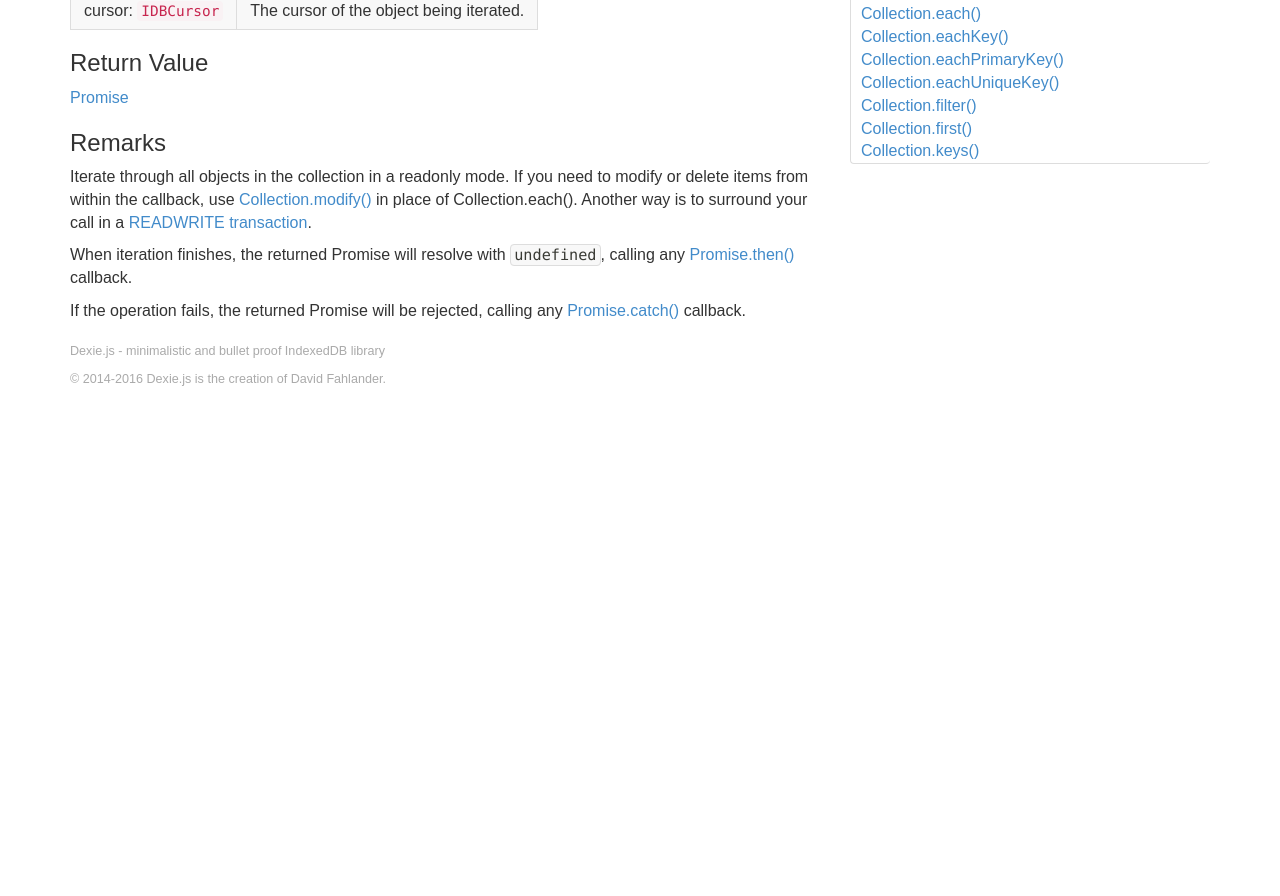
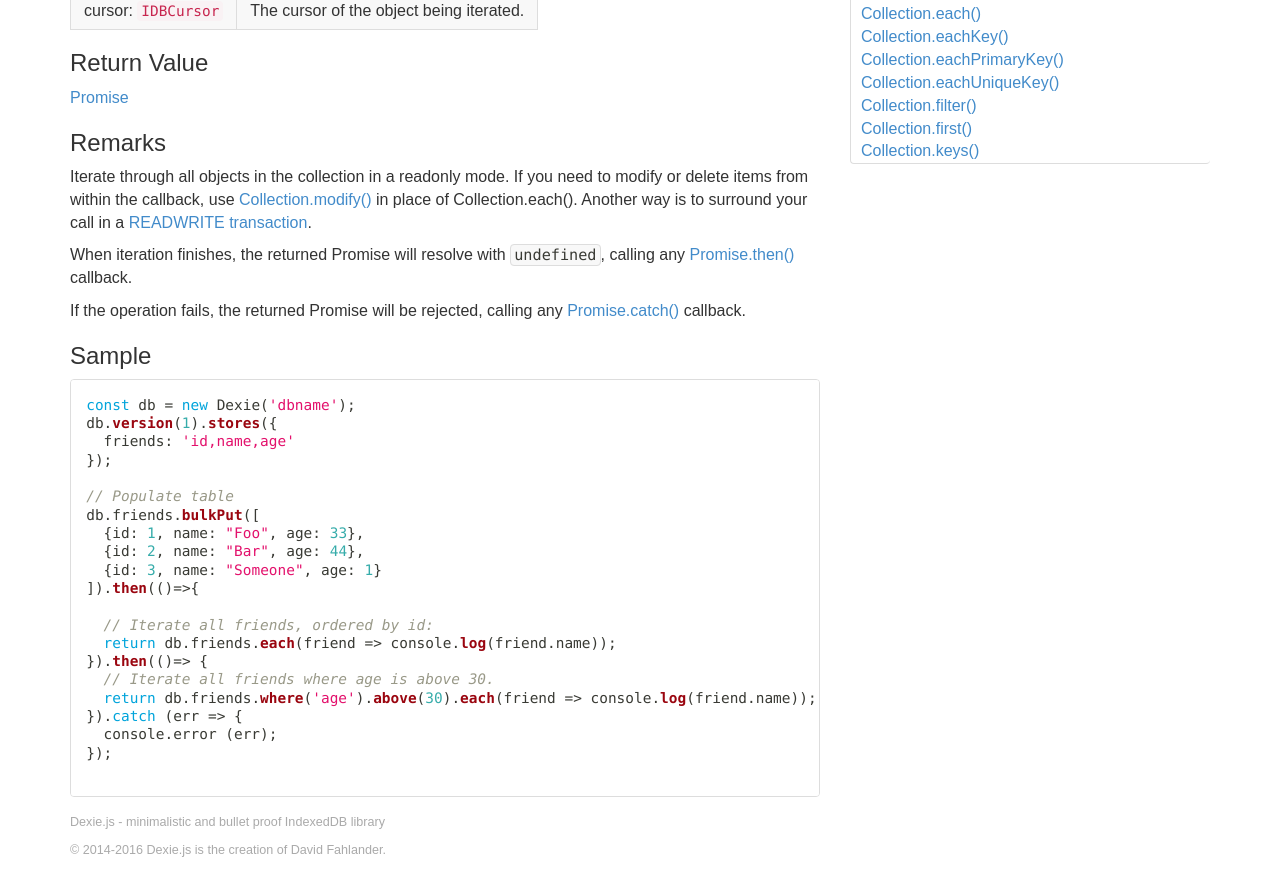
Before and after one commit to dexie/dexie-website, a Jekyll site: the page built from docs/Collection/Collection.each().md, in a window 1280 px wide and 900 px high, scrolled down 586 px. Shown: the top 896 px of the window. Built offline with Jekyll 4.4.1, drawn with Linux system fonts in a browser that asks for light colours; before the commit the page ends 1015 px from its top, so only the background shows below that.

Commit message:
Update Collection.each().md

````diff
--- a/docs/Collection/Collection.each().md
+++ b/docs/Collection/Collection.each().md
@@ -42,3 +42,29 @@ Iterate through all objects in the collection in a readonly mode. If you need to
 When iteration finishes, the returned Promise will resolve with `undefined`, calling any [Promise.then()](/docs/Promise/Promise.then()) callback.
 
 If the operation fails, the returned Promise will be rejected, calling any [Promise.catch()](/docs/Promise/Promise.catch()) callback.
+
+### Sample
+
+```javascript
+const db = new Dexie('dbname');
+db.version(1).stores({
+  friends: 'id,name,age'
+});
+
+// Populate table
+db.friends.bulkPut([
+  {id: 1, name: "Foo", age: 33},
+  {id: 2, name: "Bar", age: 44},
+  {id: 3, name: "Someone", age: 1}
+]).then(()=>{
+
+  // Iterate all friends, ordered by id:
+  return db.friends.each(friend => console.log(friend.name));
+}).then(()=> {
+  // Iterate all friends where age is above 30.
+  return db.friends.where('age').above(30).each(friend => console.log(friend.name));
+}).catch (err => {
+  console.error (err);
+});
+
+```
````
